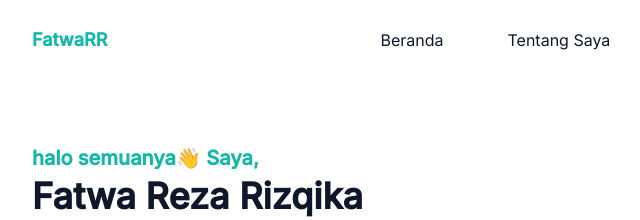
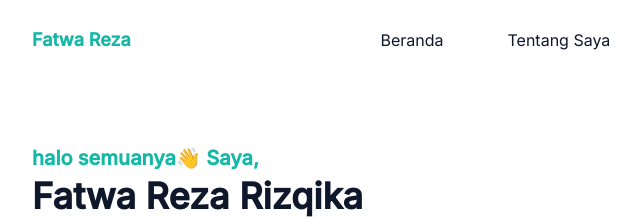
Before and after one commit to fatwareza/portfolio-tailwind, a website: page index.html in a window 1280 px wide. Shown: the top 220 px of the page, 0-640 px from the left. Drawn offline with Linux system fonts and the light colour scheme.

Commit message:
update index.hmtl

```diff
--- a/index.html
+++ b/index.html
@@ -34,7 +34,7 @@
         <div class="flex items-center justify-between relative">
           <div class="px-4">
             <a href="#home" class="font-bold text-lg text-primary block py-6"
-              >FatwaRR</a
+              >Fatwa Reza</a
             >
           </div>
           <div class="flex items-center px-4">
```
Also changed, not shown: 1 other file.
